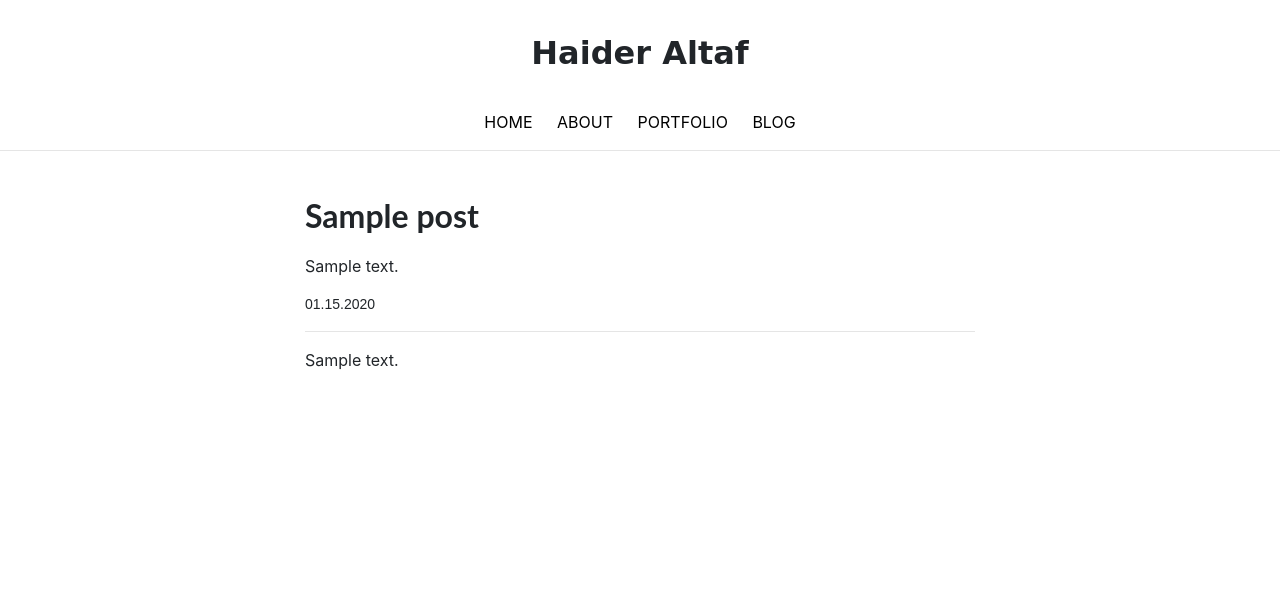
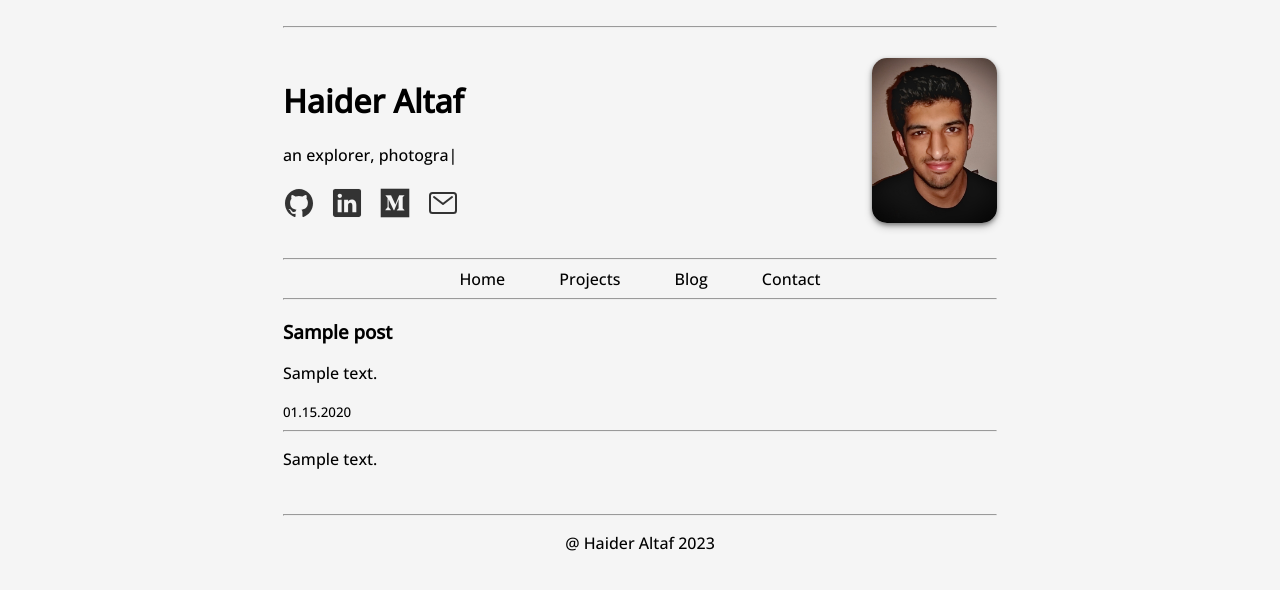
Before and after one commit to haltaf000/Personal_Website, a Django app: template website/templates/website/article_details.html in a window 1280 px wide. Shown: the top 590 px of the page. Run offline with Django 4.2, Linux system fonts and the light colour scheme; the template is opened without the code that fills it: most values are stand-ins (such as "Sample title", 1, 10 or a date in 2020); some libraries are stand-ins or nearby versions.

Commit message:
fixed css

```diff
--- a/website/static/website/styles.css
+++ b/website/static/website/styles.css
@@ -195,12 +195,15 @@ section {
     padding-top: 10px;
 }
 
-section .p {
+section p {
     line-height: 1.2;
     margin-bottom: 10px;
+    text-decoration: none;
   }
 
-
+section h3 {
+    text-decoration: none;
+}
 
 .section {
     padding-top: 10px;
@@ -209,6 +212,8 @@ section .p {
 .section h2 {
     text-align: center;
   }
+
+
 
 
   @media only screen and (max-width: 767px) {
--- a/website/templates/website/article_details.html
+++ b/website/templates/website/article_details.html
@@ -1,91 +1,19 @@
+{% extends "website/index.html" %}
 {% load static %}
 
 
 {% block head %}
 
-    <meta name="viewport" content="width=device-width, initial-scale=1, shrink-to-fit=no">
-    <link rel="stylesheet" href="{% static 'website/styles.css' %}">
-    <link rel="stylesheet" href="https://stackpath.bootstrapcdn.com/bootstrap/4.1.3/css/bootstrap.min.css" integrity="sha384-MCw98/SFnGE8fJT3GXwEOngsV7Zt27NXFoaoApmYm81iuXoPkFOJwJ8ERdknLPMO" crossorigin="anonymous">
-    <style>
-        .articles {
-            text-align: left;
-            margin: 0px 275px;
-
-        }
-
-        .articles h1 {
-            padding-bottom: 10px;
-            padding-top: 20px;
-            text-align: left;;
-            font-size: 2.00em;
-            font-family: Lato;
-            font-weight: bold;
-        }
-
-        h2 {
-
-            font-family: cursive;
-            font-weight: bold;
-            font-size: 2.00em;
-
-        }
-
-        small {
-            font-size: 14px;
-            font-family: Arial, Helvetica, sans-serif;
-        }
-
-        ul {
-            list-style-type: none;
-            margin: 0;
-            padding: 0;
-          }
-
-        nav {
-            text-align: center;
-            padding-top: 30;
-            word-spacing: 20px;
-        }
-
-        nav p {
-            display: inline;
-        }
-
-        nav a {
-            color: black;
-        }
-
-
-    </style>
     <title>{{ post.title_tag}}</title>
 {% endblock %}
 
 
 {% block content %}
 
-        <div class="container">
-            <div class="row text-center">
-                <div class="col-sm-12 col-md-12 col-lg-12 col-xl-12">
-                    <br>
-                    <h2>Haider Altaf</h2>
-                </div>
-            </div>
+<main>
 
-            <div class="row">
-                <nav class='col-sm-12 col-md-12 col-lg-12 col-xl-12'>
-                        <p><a href="{% url 'home' %}">HOME</a></p>
-                        <p><a href="{% url 'about' %}">ABOUT</a></p>
-                        <p><a href="{% url 'portfolio' %}">PORTFOLIO</a></p>
-                        <p><a href="{% url 'writings' %}">BLOG</a></p>
-                </nav>
-            </div>
-        </div>
-    <hr/>
 
-        <section class='articles'>
-            <div class="container">
-                <div class="col-sm-12 col-md-12 col-lg-12 col-xl-12">
-                    <h1>{{ post.title }}</h1>
+                    <h3>{{ post.title }}</h3>
                     <p>{{post.description}}</p>
                     <small>{{ post.date|date:"m.d.Y" }} </small>
                     {% if user.is_authenticated %}
@@ -93,16 +21,9 @@
                         <a href="{% url 'delete_post' post.pk %}">(Delete)</a>
                     {% endif %}
                     <hr>
-                </div>
-            </div>
 
 
-            <div class="container">
-                <div class="col-sm-12 col-md-12 col-lg-12 col-xl-12">
                     <p>{{ post.body|safe }}</p>
-                </div>
-            </div>
-
         </section>
-
+</main>
 {% endblock %}
--- a/website/templates/website/index.html
+++ b/website/templates/website/index.html
@@ -38,7 +38,7 @@
               </div>
 
             <div class="two">
-                <img src="{% static 'Images/IMG-0046.jpg' %}" width="125" height="160">
+                <img src="{% static 'Images/IMG-0046.jpg' %}" width="125" height="165">
             </div>
         </div>
         <br>
--- a/website/templates/website/project.html
+++ b/website/templates/website/project.html
@@ -1,7 +1,8 @@
 {% extends 'website/index.html' %}
 
 {% block content %}
-<section class='contact'>
+<main>
+<section>
 
 {% if user.is_authenticated %}
     <h2>Add Project</h2>
@@ -17,5 +18,5 @@
     You're not belong here! Please do not do this!
 {% endif %}
 </section>
-
+</main>
 {% endblock %}
```
Also changed, not shown: website/templates/website/delete_post.html (+3 -8 lines), website/templates/website/delete_project.html (+5 -8 lines), website/templates/website/delete_skill.html (+8 -10 lines), website/templates/website/portfolio.html (+3 -6 lines), db.sqlite3, website/static/Images/164538.jpg (deleted), website/static/Images/2096107.jpg (deleted), website/static/Images/deer.png (deleted), website/static/Images/feather2.png (deleted), website/static/Images/me.jpg (deleted), website/static/Images/mountain.png (deleted), website/static/Images/pexels-bess-hamiti-36487.jpg (deleted), website/static/Images/root.jpg (deleted), website/static/Images/snoopy.gif (deleted), 1 more files.
